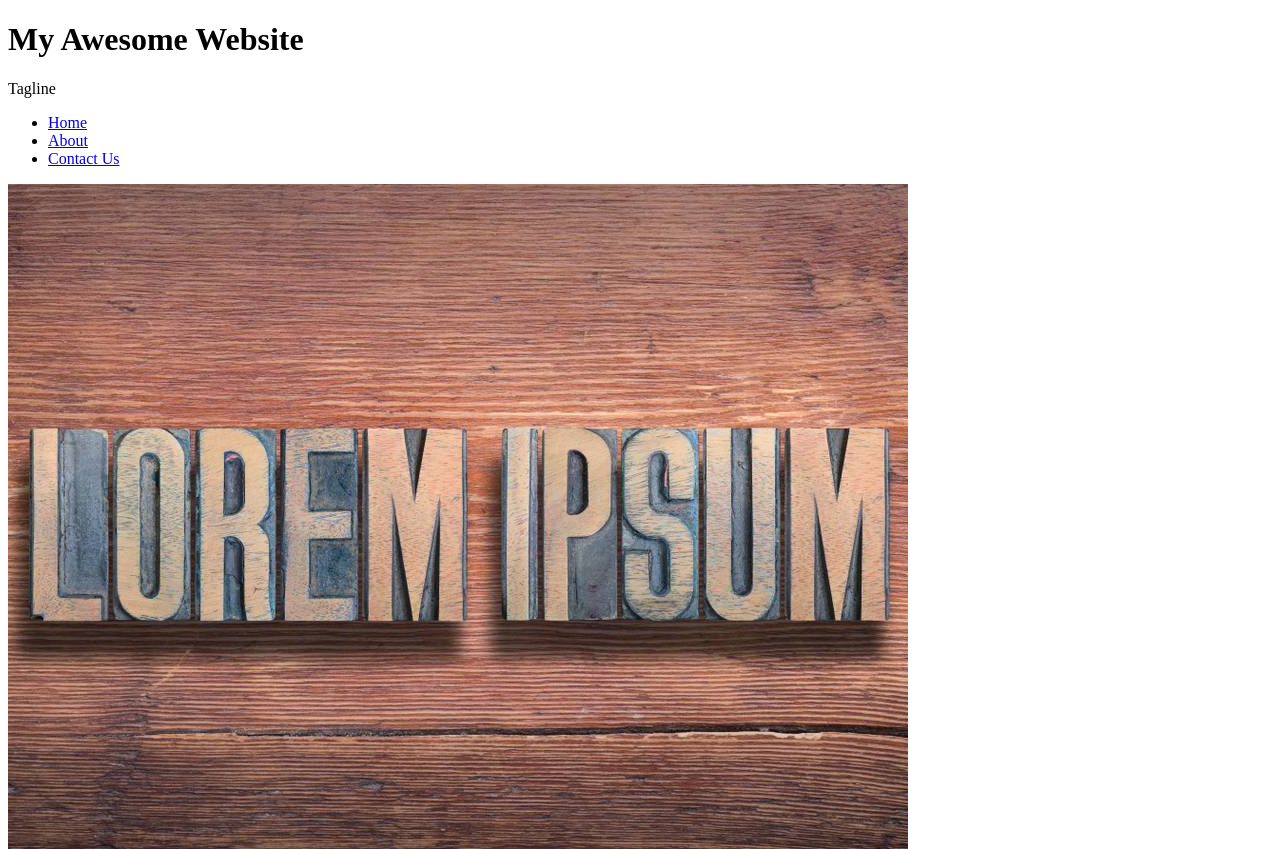
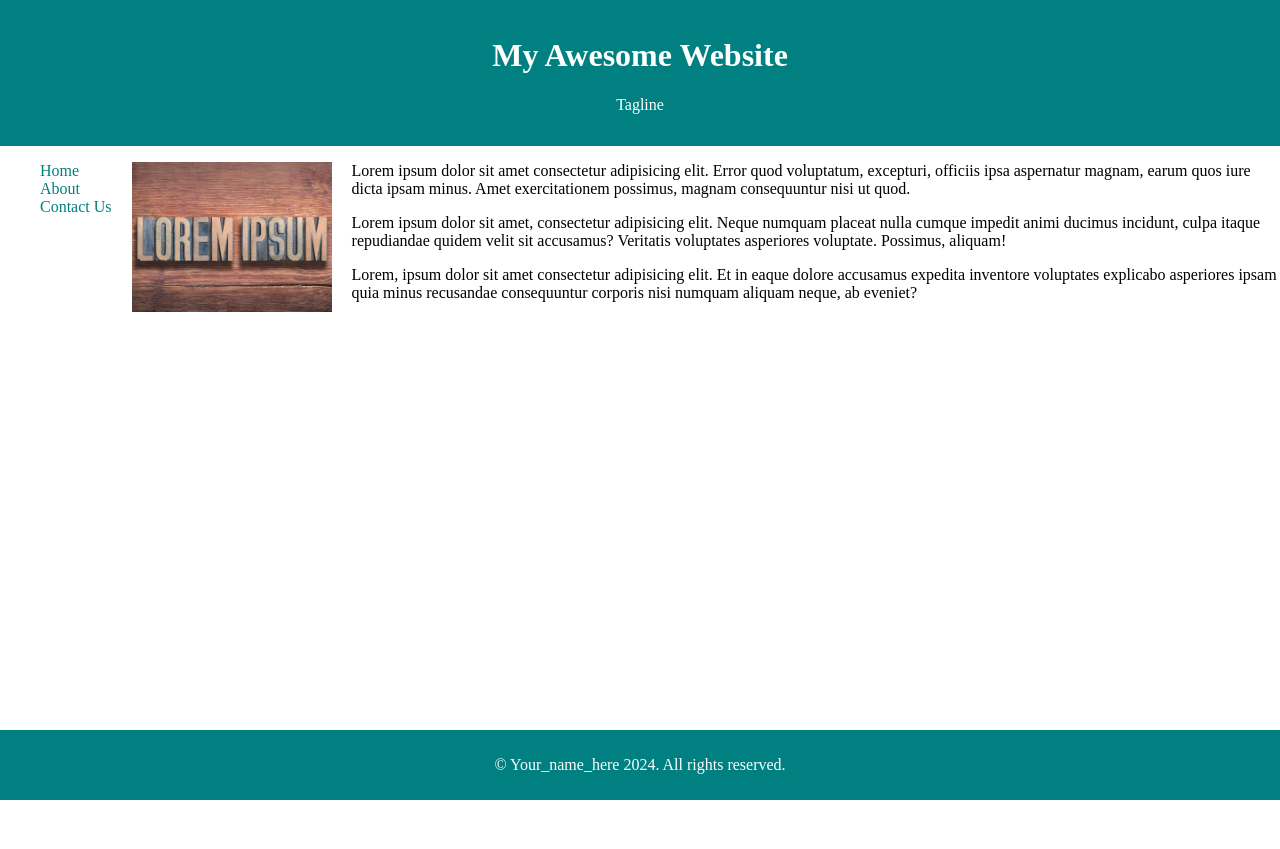
Before and after one commit to Sasi2790/Practice, a plain HTML site: page index.html in a window 1280 px wide. Shown: the top 849 px of the page. After the commit the page ends 800 px from the top, so only its background shows below. Drawn offline with Linux system fonts and the light colour scheme.

Commit message:
First Stage

```diff
--- /dev/null
+++ b/HOHO.css
@@ -0,0 +1,43 @@
+header  {
+    background-color: teal;
+    text-align: center;
+    color: white;
+    padding: 1rem;
+}
+
+body {
+    margin: 0;
+}
+
+ul {
+    list-style-type: none;
+    float: left;
+}
+
+
+.img {
+    float: left;
+    width: 200px;
+    height: 150px;
+    margin: 0px 20px;
+}
+
+a {
+    text-decoration: none;
+    color: teal;
+}
+
+
+.page-container {
+    min-height: 100vh;
+    display: flex;
+    flex-direction: column;
+}
+
+footer {
+    margin-top: auto;
+    color: white;
+    text-align: center;
+    padding: 10px;
+    background-color: teal;
+}
--- a/index.html
+++ b/index.html
@@ -4,7 +4,7 @@
     <meta charset="UTF-8">
     <meta name="viewport" content="width=device-width, initial-scale=1.0">
     <title>Home</title>
-    <link rel="stylesheet" href="styles.css" />
+    <link rel="stylesheet" href="HOHO.css" />
 </head>
 <body>
 
```
Also changed, not shown: about.html (+1 -1 lines), contact.html (+1 -1 lines).
